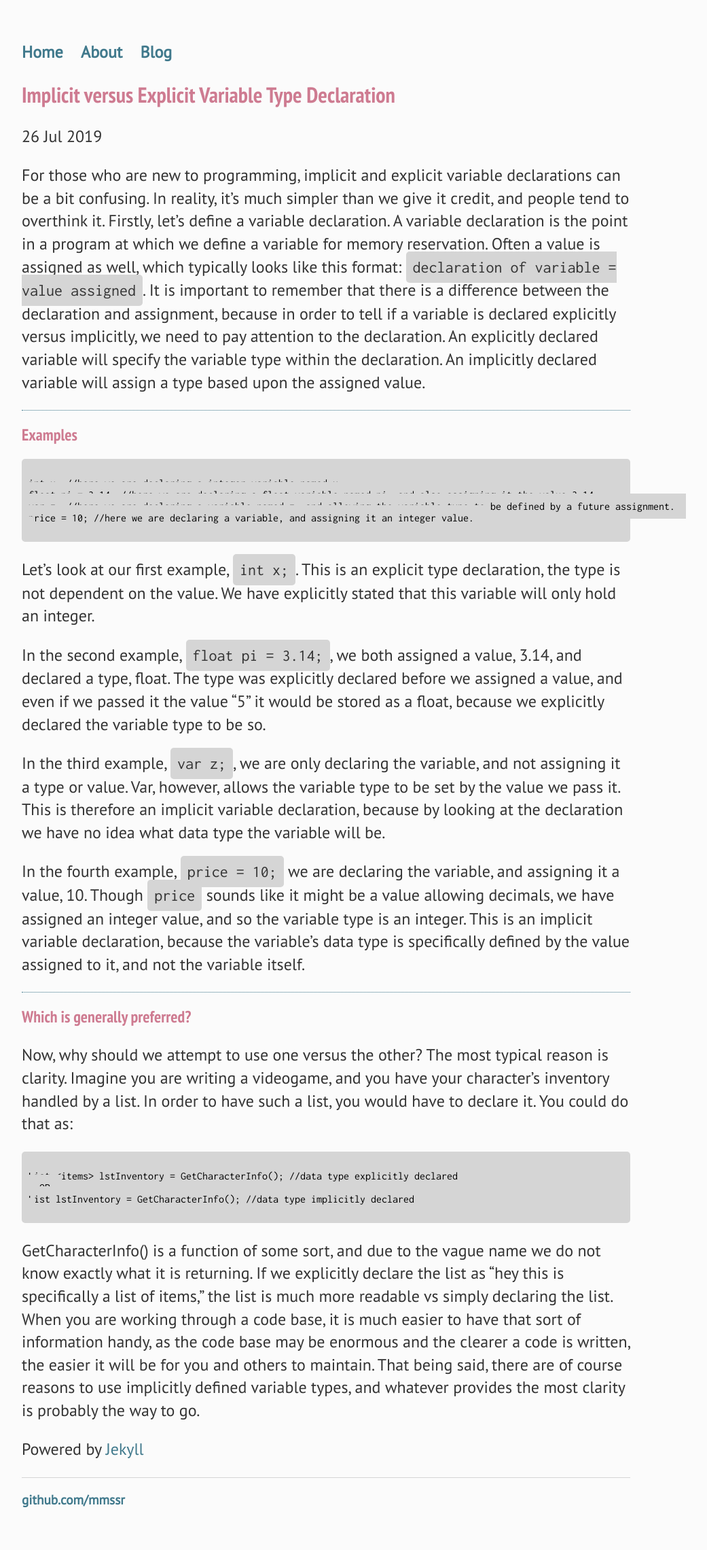
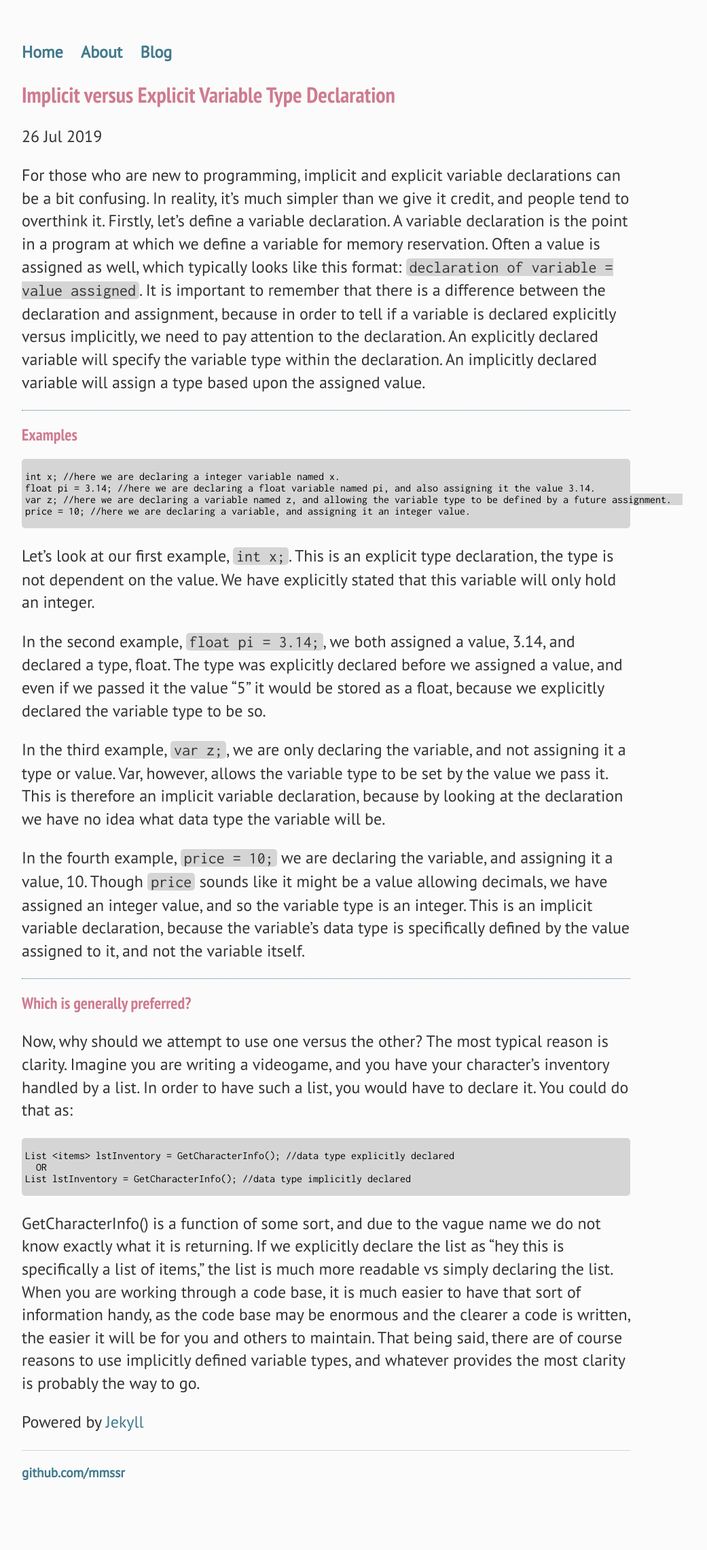
Before and after one commit to mmssr/mmssr.github.io, a Jekyll site: the page built from _posts/2019-07-26-Implicit versus Explicit Variable Type Declaration.md, in a window 1280 px wide. Shown: the whole page at 68% size, without its empty margins (160-1201 px from the left). Built offline with Jekyll 4.4.1, drawn with Linux system fonts in a browser that asks for light colours; after the commit the page ends 2240 px from its top, so only the background shows below that.

Commit message:
Update main.css

```diff
--- a/css/main.css
+++ b/css/main.css
@@ -71,7 +71,8 @@
   font-family: 'Inconsolata', sans-serif;
   background: #D5D5D5;
   border-radius: 5px;
-  padding: 10px;
+  padding-left: 5px;
+  padding-right: 5px;
 }
 
 table {
```
